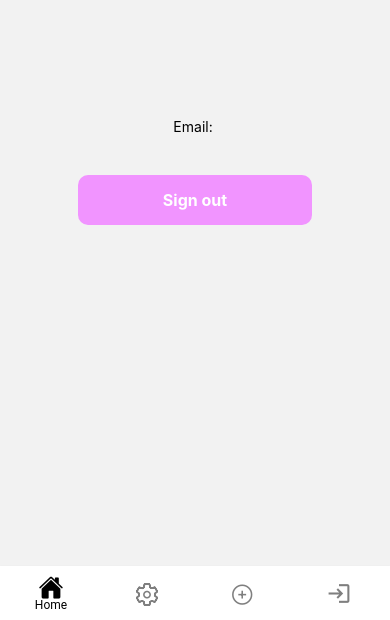
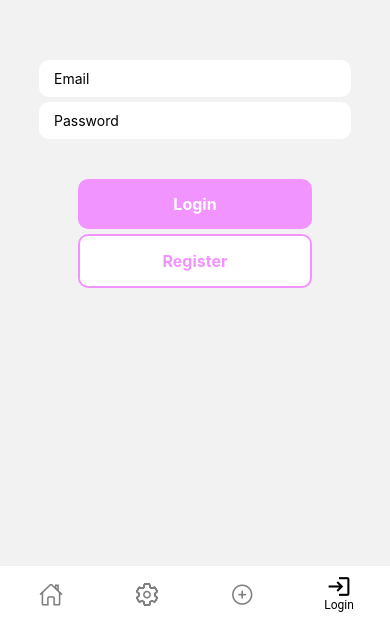
Before and after one commit to JingnvAn/React-Native-App-cosi153a, a React Native app: screen / in a window 390 px wide. Shown: the part 224-844 px from the top of the page. Built offline with nearby package versions, Linux system fonts and the light colour scheme; no server answers.

Commit message:
set initial screen to be login

```diff
--- a/App.js
+++ b/App.js
@@ -53,6 +53,7 @@ export default function App() {
         },
       })}
       barStyle={{ backgroundColor: '#ffff' }}
+      initialRouteName='Login'
     >
       <Tab.Screen name="Home" component={HomeScreen}  />
       <Tab.Screen name="Settings" component={SettingScreen} options={{ title: 'Settings'}} initialParams={{me:'Jingnu', partner: 'Chris'}} />
```
